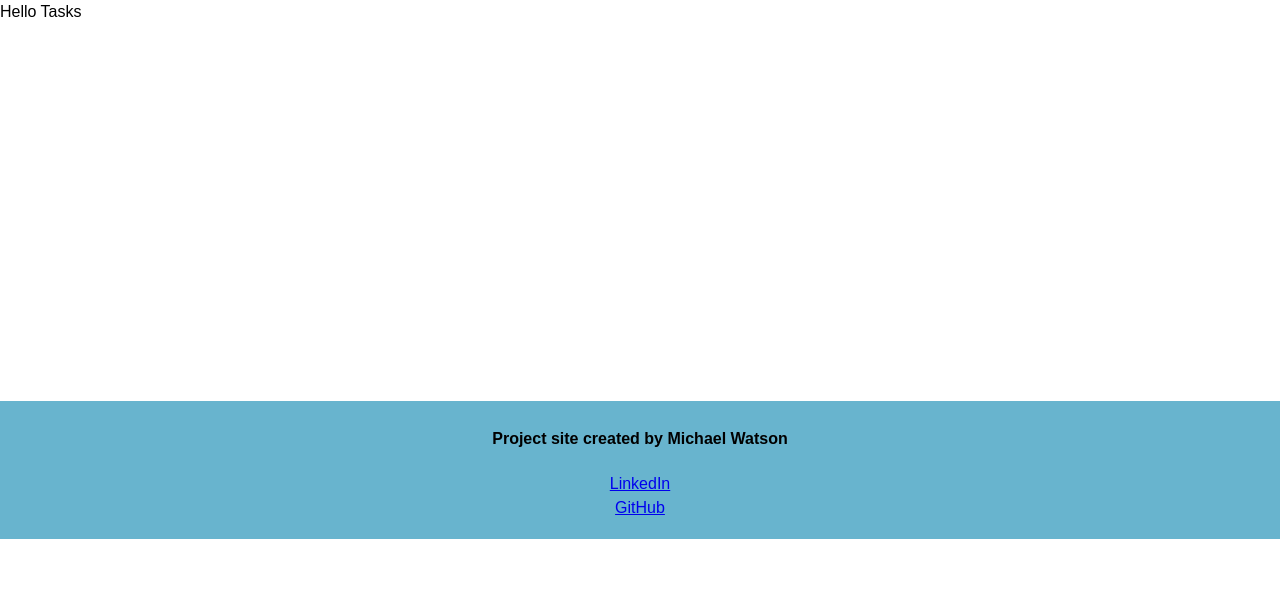
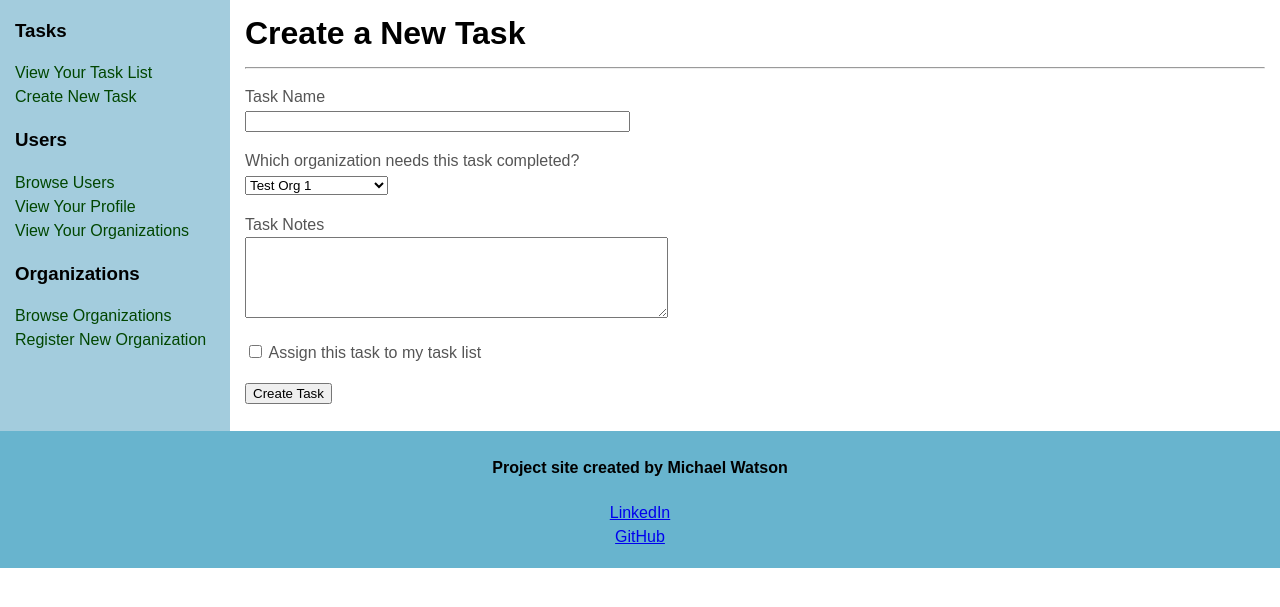
Before and after one commit to mdwatson988/TaskTracker, a Flask app: page /tasks/create in a window 1280 px wide. Shown: the part 100-707 px from the top of the page. Run offline with Flask 2, Linux system fonts and the light colour scheme; a user stored in the database is signed in; data comes from the database, SQL or seed files in the repository; both versions use the stored data as it was after the commit.

Commit message:
Project completed including all task pages, redirect to appropriate page after @login_required, and bug fixes

```diff
--- a/forms.py
+++ b/forms.py
@@ -53,10 +53,6 @@
     rememberMe = BooleanField('Remember Me')
     submit = SubmitField('Login')
 
-class OrganizationSelectionForm(FlaskForm): #This form will be used to select appropriate organization for creating and assigning tasks
-    organizationId = SelectField('Select Organization', coerce=int, validators=[DataRequired()])
-    submit = SubmitField('Select Organization')
-
 class GrantAdminForm(FlaskForm):
     newAdminUserId = IntegerField('New Admin User ID', validators=[DataRequired()])
     submit = SubmitField('Grant Organization Admin Rights')
@@ -71,12 +67,22 @@
 class TaskCreationForm(FlaskForm):
     name = StringField('Task Name', validators=[InputRequired()])
     notes = TextAreaField('Task Notes')
+    organizationId = SelectField('Which organization needs this task completed?', coerce=int, validators=[DataRequired()])
+    assignToMe = BooleanField('Assign this task to my task list')
     submit = SubmitField('Create Task')
 
-class TaskSelectionForm(FlaskForm): #used to select task for user assignment
-    taskId = SelectField('Task', coerce=int, validators=[DataRequired()]) #need to add choices - appropriate tasks for user depending on creation/admin status
-    submit = SubmitField('Select Task')
+class OrganizationSelectionForm(FlaskForm): #This form will be used to select appropriate organization for assigning tasks
+    organizationId = SelectField('Select Organization', coerce=int, validators=[DataRequired()])
+    submit = SubmitField('Select Organization')
 
 class TaskAssignmentForm(FlaskForm):
-    userId = SelectField('Select User', coerce=int, validators=[DataRequired()]) #need to add choices - approrpiate users depending on creation/organization status
+    userId = SelectField('Select User', coerce=int, validators=[DataRequired()])
     submit = SubmitField('Assign Task')
+
+class TaskCompletionForm(FlaskForm):
+    completed = BooleanField('Mark task as completed')
+    submit = SubmitField('Complete Task')
+
+class ClearCompletedTasksForm(FlaskForm):
+    clearTasks = BooleanField("Clear completed tasks from this organization's records")
+    submit = SubmitField('Clear Tasks')
--- a/models.py
+++ b/models.py
@@ -60,7 +60,7 @@
     taskComplete = db.Column(db.Boolean(), default=False, nullable=False, index=True)
     organizationId = db.Column(db.Integer(), db.ForeignKey('organizations.id'), nullable=False, index=True)
     assignedToUserId = db.Column(db.Integer(), db.ForeignKey('users.id'), index=True)
-    tasksInfo = db.relationship('TaskDetail', backref='task', lazy='dynamic', cascade='all, delete-orphan')
+    details = db.relationship('TaskDetail', backref='task', lazy='dynamic', cascade='all, delete-orphan')
 
     def __repr__(self):
         return f"Task object for {self.name}, task ID {self.id}"
--- a/routes.py
+++ b/routes.py
@@ -1,19 +1,27 @@
 from wtforms.validators import ValidationError
 from app import app, db
 from models import Organization, User, Junction, Task, TaskDetail
-from forms import UserRegistrationForm, OrganizationRegistrationForm, AboutForm, LoginForm, OrganizationSelectionForm, GrantAdminForm, TaskCreationForm, TaskAssignmentForm, TaskSelectionForm
-from flask import request, render_template, redirect, url_for, flash
+from forms import *
+from flask import request, abort, render_template, redirect, url_for, flash
 from flask_login import login_user, logout_user, current_user, login_required
+from urllib.parse import urlparse, urljoin
 from datetime import datetime
 
 
 #create routes to direct traffic and data to appropriate HTML template
 @app.route('/') #landing page route will allow users to browse all available organizations or direct them to login page
 def landingPage():
-    organizations = Organization.query.all()
-    if not organizations:
-        organizations = []
-    return render_template('landingPage.html', title='TaskTracker Home Page', organizations=organizations)
+    return render_template('landingPage.html', title='TaskTracker Home Page')
+
+def is_safe_url(target): # function to check if 'next' url is safe for redirect after @login_required prevented user from accessing requested page
+    ref_url = urlparse(request.host_url)
+    test_url = urlparse(urljoin(request.host_url, target))
+    return test_url.scheme in ('http', 'https') and ref_url.netloc == test_url.netloc
+
+# The nav bar has links to dynamic URLs that require login. Additional static URLs (ending in '404') were built which work with @login_required decorator for proper redirection to login page.
+# However, this prevents proper 'next' URL redirecting to correct page after login. If static URL is in following list, login route adds dynamic <username> to end of 'next' URL to redirect after login.
+# List should be updated if additional dynamic URLs are added to Nav Bar. Dynamic URL must end in <username> or additional list must be created and login route updated.
+navBar404URLs = ['/users/organizations/', '/users/profile/', '/tasks/']
 
 @app.route('/login', methods=['GET', 'POST'])
 def login():
@@ -28,7 +36,12 @@
             return redirect(url_for('login', _external=True, _scheme='HTTPS'))
         login_user(user, remember=form.rememberMe.data) #if successful: login, inform user, redirect to user task page
         flash('Login successful')
-        return redirect(url_for('tasks', username=current_user.username, _external=True, _scheme='HTTPS'))
+        next = request.args.get('next') # if login happens after @login_required redirect, use next parameter built into login_required to redirect to originally requested page rather than 'tasks' page
+        if next in navBar404URLs: # check if next URL is static 404 URL rather than dynamic URL (for dynamic URLs requiring user login but accessible from nav bar)
+            next += current_user.username # add username to redirect to approrpriate dynamic URL
+        if not is_safe_url(next): # ensure redirect target is safe
+            return abort(400)
+        return redirect(next or url_for('tasks', username=current_user.username, _external=True, _scheme='HTTPS'))
     return render_template('login.html', title='Sign in to TaskTracker', form=form) #render login html template, pass form
 
 @app.route('/logout')
@@ -39,6 +52,7 @@
     return redirect(url_for('landingPage', _external=True, _scheme="HTTPS"))
 
 # routes for user management
+
 @app.route('/users/register', methods=['GET', 'POST'])
 def userRegistration():
     if current_user.is_authenticated:
@@ -55,10 +69,10 @@
             return redirect(url_for('login', _external=True, _scheme='HTTPS'))
     return render_template('userRegistration.html', title='TaskTracker User Registration', form=form)
 
-@app.route('/users/<username>/profile', methods=['GET', 'POST'])
-@login_required #login required doesn't seem to be working correctly, the dynamic variable in url is interfering - current workaround is that only authenticated users see link in nav bar
+@app.route('/users/profile/<username>', methods=['GET', 'POST'])
+@login_required
 def userProfile(username):
-    user = User.query.filter_by(username=username).first()
+    user = User.query.filter_by(username=username).first_or_404()
     if current_user.username == user.username: #if user viewing their own profile, allow update of AboutMe
         form = AboutForm()
         if form.validate_on_submit():
@@ -70,24 +84,41 @@
     # create list of (User object, Org object) tuples for every organzation associated with selected user
     userOrgPairs = db.session.query(User, Organization).filter(Junction.userId == User.id, Junction.organizationId == Organization.id).filter(User.id == user.id).all()
     userOrganizations = [pair[1] for pair in userOrgPairs] # make list of just organizations belonging to selected user
-    if not userOrganizations:
-        userOrganizations = []
     return render_template('userProfile.html', title=f"{user.username}'s TaskTracker Profile", user=user, form=form, userOrganizations=userOrganizations)
 
+@app.route('/users/profile/')
+@login_required
+def userProfile404(): # static route used by @login_required if non logged in user clicks nav bar link
+    pass
 
-# routes for organization management
+@app.route('/users/organizations/<username>')
+@login_required
+def userOrganizations(username):
+    user = User.query.filter_by(username=username).first()
+    # create list of (User object, Org object) tuples for every organzation associated with selected user
+    userOrgPairs = db.session.query(User, Organization).filter(Junction.userId == User.id, Junction.organizationId == Organization.id).filter(User.id == user.id).all()
+    userOrganizations = [pair[1] for pair in userOrgPairs] # make list of just organizations belonging to selected user
+    return render_template('userOrganizations.html', title='Your Organization Memberships', userOrganizations=userOrganizations)
+
+@app.route('/users/organizations/')
+@login_required
+def userOrganizations404(): # static route used by @login_required if non logged in user clicks nav bar link
+    pass
+
 @app.route('/users/browse')
-@login_required # must be a registered user to browse other users
 def userBrowse():
     users = User.query.all()
     return render_template('userBrowse.html', title='Browse TaskTracker Users', users=users)
+
+# routes for organization management
+
 
 @app.route('/organizations/register', methods=['GET', 'POST'])
 @login_required # must be logged to create organization and be given organization admin rights
 def organizationRegistration():
     form = OrganizationRegistrationForm()
     if form.validate_on_submit():
-        if form.validateName(form.name): # ensure org name is unique
+        if form.validateName(form.name.data): # ensure org name is unique
             org = Organization(name=form.name.data, about=form.about.data, address=form.address.data, contactUserId=current_user.id) # set organization contact as org creator
             db.session.add(org)
             db.session.commit() # commit org so org.id can be used in following processes
@@ -103,7 +134,7 @@
     organizations = Organization.query.all()
     return render_template('organizationBrowse.html', title='Browse TaskTracker Organizations', organizations=organizations)
 
-@app.route('/organizations/<name>/profile', methods=['GET', 'POST'])
+@app.route('/organizations/profile/<name>', methods=['GET', 'POST'])
 def organizationProfile(name):
     org = Organization.query.filter_by(name=name).first()
     contact = User.query.filter_by(id = org.contactUserId).first()
@@ -127,14 +158,14 @@
                 is_admin = True
     return render_template('organizationProfile.html', title=f"{org.name}'s TaskTracker Profile", org=org, contact=contact, form=form, current_member=current_member, is_admin=is_admin)
 
-@app.route('/organizations/<name>/members', methods=['GET', 'POST'])
+@app.route('/organizations/members/<name>', methods=['GET', 'POST'])
 @login_required
 def organizationMembers(name):
     org = Organization.query.filter_by(name=name).first()
     form = None
     # create list of (User object, Org object) tuples for every user in selected org
-    userOrgPairs = db.session.query(User, Organization).filter(Junction.organizationId == Organization.id, Junction.userId == User.id).filter(Organization.id == org.id).all()
-    members = [pair[0] for pair in userOrgPairs] # make list of only users from userOrgPairs list
+    orgMemberPairs = db.session.query(User, Organization).filter(Junction.organizationId == Organization.id, Junction.userId == User.id).filter(Organization.id == org.id).all()
+    members = [pair[0] for pair in orgMemberPairs] # make list of only users from orgMemberPairs list
     memberAdminList = []
     for member in members:
         memberJunction = Junction.query.filter_by(userId = member.id, organizationId = org.id).first()
@@ -154,32 +185,143 @@
             except ValidationError:
                 flash('The provided User ID does not belong to a member of your organization')
                 return redirect(url_for('organizationMembers', name=org.name, _external=True, _scheme="HTTPS"))
-    return render_template('organizationMemebers.html', title=f"{org.name}'s Member List", org=org, memberAdminList=memberAdminList, form=form)
+    return render_template('organizationMembers.html', title=f"{org.name}'s Member List", org=org, memberAdminList=memberAdminList, form=form)
 
-@app.route('/organizations/<name>/join')
+@app.route('/organizations/tasks/<name>', methods=['GET', 'POST'])
+@login_required
+def organizationTasks(name):
+    org = Organization.query.filter_by(name=name).first()
+    tasks = Task.query.filter_by(organizationId=org.id).all()
+    completeTasks = []
+    incompleteTasks = []
+    for task in tasks:
+        if task.taskComplete:
+            completeTasks.append(task)
+        else:
+            incompleteTasks.append(task)
+    isAdmin = Junction.query.filter_by(organizationId = org.id, userId = current_user.id).first().orgAdmin # check orgAdmin status for current user and organization
+    form = ClearCompletedTasksForm()
+    if form.validate_on_submit(): # if org admin chooses to delete completed tasks
+        if form.clearTasks.data:
+            for task in completeTasks:
+                db.session.delete(task)
+            db.session.commit()
+            flash('Completed tasks have been cleared from the record')
+            return redirect(url_for("organizationTasks", name=org.name, _external=True, _scheme="HTTPS"))
+        else:
+            flash('Please check the "Clear completed tasks" box to confirm completed task deletion')
+            return redirect(url_for("organizationTasks", name=org.name, _external=True, _scheme="HTTPS"))
+    return render_template('organizationTasks.html', title=f"{org.name}'s Pending Tasks", org=org, completeTasks=completeTasks, incompleteTasks=incompleteTasks, isAdmin=isAdmin, form=form)
+
+@app.route('/organizations/join/<name>')
 @login_required
 def organizationJoin(name):
     org = Organization.query.filter_by(name=name).first()
     junction = Junction(organizationId = org.id, userId = current_user.id, orgAdmin=False)
     db.session.add(junction)
     db.session.commit()
-    flash(f'Congratulations, you are now a member of {org.name}.')
+    flash(f'You are now a member of {org.name}.')
     return redirect(url_for("organizationProfile", name=org.name, _external=True, _scheme="HTTPS"))
 
-@app.route('/organizations/<name>/leave')
+@app.route('/organizations/leave/<name>')
 @login_required
 def organizationLeave(name):
     org = Organization.query.filter_by(name=name).first()
     if org.contactUserId == current_user.id:
         flash('Sorry, organization creators are not allowed to leave their organization')
         return redirect(url_for("organizationProfile", name=org.name, _external=True, _scheme="HTTPS"))
+    currentlyAssignedTasks = Task.query.filter_by(organizationId = org.id, assignedToUserId = current_user.id).all()
+    if currentlyAssignedTasks: # unassign task and remove task assignor from task details
+        for task in currentlyAssignedTasks:
+            task.assignedToUserId = None
+            task.details.first().assignedByUserId = None
     junctionToRemove = Junction.query.filter_by(userId = current_user.id, organizationId = org.id).first()
     db.session.delete(junctionToRemove)
     db.session.commit()
-    flash(f'You are no longer a member of {org.name}.')
+    flash(f'You are no longer a member of {org.name}. All associated tasks have been unassigned.')
     return redirect(url_for("organizationProfile", name=org.name, _external=True, _scheme="HTTPS"))
 
-@app.route('/tasks/<username>', methods=['GET', 'POST'])
+
+# routes for viewing and managing tasks
+
+@app.route('/tasks/create', methods=['GET', 'POST'])
+@login_required
+def taskCreation():
+    # create list of (user, organization) tuples for every organization associated with current user
+    userOrgPairs = db.session.query(User, Organization).filter(Junction.userId == User.id, Junction.organizationId == Organization.id).filter(User.id == current_user.id).all()
+    currentUserOrgs = [pair[1] for pair in userOrgPairs] # create list of all organizations in userOrgPairs
+    orgChoices = [(org.id, org.name) for org in currentUserOrgs] # create list of (value, label) tuples used by the SelectField for organizationId in form
+    form = TaskCreationForm()
+    form.organizationId.choices = orgChoices # set choices for organizationId SelectField
+    if form.validate_on_submit():
+        task = Task(name=form.name.data, organizationId=form.organizationId.data)
+        db.session.add(task)
+        db.session.commit() # commit task to DB so taskId can be used in TaskDetail
+        taskDetail = TaskDetail(taskId = task.id, createdByUserId = current_user.id, notes = form.notes.data)
+        if form.assignToMe.data: # if task creator wants task assigned to them, do so and track in taskDetail
+            task.assignedToUserId = current_user.id
+            taskDetail.assignedByUserId = current_user.id
+        db.session.add(taskDetail)
+        db.session.commit()
+        flash('Task Creation Successful')
+        org = Organization.query.filter_by(id = form.organizationId.data).first()
+        return redirect(url_for("organizationTasks", name=org.name)) # redirect to task list for selected organization upon form completion
+    return render_template('taskCreation.html', title='Create New TaskTracker Task', form=form)
+
+@app.route('/tasks/<username>')
 @login_required
 def tasks(username):
-    return render_template('tasks.html', title='Current TaskTracker Tasks')
+    if current_user.is_authenticated:
+        tasks = User.query.filter_by(username=username).first_or_404().tasks.all()
+        return render_template('tasks.html', title='Your TaskTracker Tasks', tasks=tasks)
+    else:
+        flash('Please login to view your task list')
+        return redirect(url_for('login', _external=True, _scheme="HTTPS"))
+
+@app.route('/tasks/')
+@login_required
+def tasks404(): # static route used by @login_required if non logged in user clicks nav bar link
+    pass
+
+@app.route('/tasks/details/<int:taskId>', methods=['GET', 'POST'])
+@login_required
+def taskDetails(taskId):
+    task = Task.query.filter_by(id = taskId).first()
+    details = task.details.first()
+    assignedTo = User.query.filter_by(id = task.assignedToUserId).first()
+    taskCreator = User.query.filter_by(id = details.createdByUserId).first()
+    taskAssignor = User.query.filter_by(id = details.assignedByUserId).first()
+    userIsOrgAdmin = Junction.query.filter_by(organizationId = task.organizationId, userId = current_user.id).first().orgAdmin
+    if userIsOrgAdmin:
+        # (user, organization) tuples for every user in the organization
+        userOrgPairs = db.session.query(User, Organization).filter(Junction.userId == User.id, Junction.organizationId == Organization.id).filter(Organization.id == task.organizationId).all()
+        usersInOrg = [pair[0] for pair in userOrgPairs]
+        userChoices = [(user.id, user.username) for user in usersInOrg] # create list of choices for task assignment form seen by organization admins
+    else:
+        userChoices = [(taskCreator.id, taskCreator.username)] # if task creator is not admin allow them to assign themselves
+    assignmentForm = TaskAssignmentForm()
+    assignmentForm.userId.choices = userChoices # set user choices for user assignment form
+    if assignmentForm.validate_on_submit():
+        task.assignedToUserId = assignmentForm.userId.data
+        details.assignedByUserId = current_user.id
+        db.session.commit()
+        flash('Task assignment successful')
+        return redirect(url_for("taskDetails", taskId=task.id, _external=True, _scheme="HTTPS"))
+    completionForm = TaskCompletionForm()
+    if completionForm.validate_on_submit():
+        if completionForm.completed.data:
+            task.taskComplete = True
+            details.dateComplete = datetime.now()
+            db.session.commit()
+            flash(f'Task marked complete at {details.dateComplete.hour}:{details.dateComplete.minute}')
+            return redirect(url_for("taskDetails", taskId=task.id, _external=True, _scheme="HTTPS"))
+        else:
+            flash('Please check the "Mark task as completed" box to confirm task completion')
+            return redirect(url_for("taskDetails", taskId=task.id, _external=True, _scheme="HTTPS"))
+    return render_template('taskDetails.html', title=f"{task.name} Details", task=task, details=details, assignedTo=assignedTo, taskCreator=taskCreator, taskAssignor=taskAssignor, assignmentForm=assignmentForm, completionForm=completionForm)
+
+
+# 404 error handler
+@app.errorhandler(404)
+def not_found_error(error):
+    return render_template('404.html'), 404
--- a/templates/base.html
+++ b/templates/base.html
@@ -79,7 +79,7 @@
 			}
 
 			nav ul a {
-				color: darkgreen;
+				color: rgb(1, 70, 1);
 				text-decoration: none;
 			}
 
@@ -126,26 +126,24 @@
 				<div class="innertube">
 					<h3>Tasks</h3>
 						<ul>
-						<li><a href="#">Link 1</a></li>
-						<li><a href="#">Link 2</a></li>
-						<li><a href="#">Link 3</a></li>
+							<li><a href="{{ url_for('tasks', username=current_user.username) }}">View Your Task List</a></li>
+							<li><a href="{{ url_for('taskCreation') }}">Create New Task</a></li>
 						</ul>
+
 					<h3>Users</h3>
 						<ul>
 							{% if not current_user.is_authenticated %}
-							<li><a href="{{ url_for('login') }}">Login</a></li>
 								<li><a href="{{ url_for('userRegistration') }}">New User Registration</a></li>
 							{% endif %}
 							<li><a href="{{ url_for('userBrowse') }}">Browse Users</a></li>
-						{% if current_user.is_authenticated %}
 							<li><a href="{{ url_for('userProfile', username=current_user.username) }}">View Your Profile</a></li>
-							<li><a href="{{ url_for('logout') }}">Logout</a></li>
-						{% endif %}
+							<li><a href="{{ url_for('userOrganizations', username=current_user.username) }}">View Your Organizations</a></li>
 						</ul>
+
 					<h3>Organizations</h3>
 						<ul>
-						<li><a href="{{ url_for('organizationRegistration') }}">Organization Registration</a></li>
 							<li><a href="{{ url_for('organizationBrowse') }}">Browse Organizations</a></li>
+							<li><a href="{{ url_for('organizationRegistration') }}">Register New Organization</a></li>
 						</ul>
 				</div>
 			</nav>
--- /dev/null
+++ b/templates/taskCreation.html
@@ -0,0 +1,38 @@
+{% extends 'base.html' %}
+
+{% block content %}
+
+    <main>
+        <div id="content">
+            <div class="innertube">
+                <h1>Create a New Task</h1><hr>
+                    <form action="", method="post">
+                        {{ form.hidden_tag() }}
+
+                        <p>
+                            {{ form.name.label }}<br>
+                            {{ form.name(size=45) }}<br>
+                            {% for error in form.name.errors %}
+                                <span style="color: red;">{{ error }}</span>
+                            {% endfor %}
+                        </p>
+
+                        <p>
+                            {{ form.organizationId.label }}<br>
+                            {{ form.organizationId() }}<br>
+                        </p>
+
+                        <p>
+                            {{ form.notes.label }}<br>
+                            {{ form.notes(rows='5', cols='50') }}<br>
+                        </p>
+
+                        <p>{{ form.assignToMe() }} {{ form.assignToMe.label }}</p>
+
+                        <p>{{ form.submit() }}</p>
+                    </form>
+            </div>
+        </div>
+    </main>
+
+{% endblock %}
--- a/templates/tasks.html
+++ b/templates/tasks.html
@@ -2,6 +2,21 @@
 
 {% block content %}
 
-Hello Tasks
+    <main>
+        <div id="content">
+            <div class="innertube">
+                <h1>Your Pending Tasks</h1><hr>
+                    {% if tasks %}
+                        {% for task in tasks %}
+                            <ul>
+                                <li><a href="{{ url_for('taskDetails', taskId=task.id) }}">{{ task.name }}</a> | Organization: <a href="{{ url_for('organizationProfile', name=task.organization.name) }}">{{ task.organization.name }}</a></li>
+                            </ul>
+                        {% endfor %}
+                    {% else %}
+                        <p>You have no pending tasks.</p>
+                    {% endif %}
+            </div>
+        </div>
+    </main>
 
 {% endblock %}
```
Also changed, not shown: templates/404.html (added, +13 -0 lines), templates/landingPage.html (+6 -14 lines), templates/organizationBrowse.html (+13 -6 lines), templates/organizationMembers.html (added, +56 -0 lines), templates/organizationMemebers.html (deleted, +0 -48 lines), templates/organizationProfile.html (+11 -8 lines), templates/organizationTasks.html (added, +65 -0 lines), templates/taskDetails.html (added, +58 -0 lines), templates/userOrganizations.html (added, +27 -0 lines), README.md, TaskTracker_db.db. Lines whose indentation alone changed are shown as unchanged.
